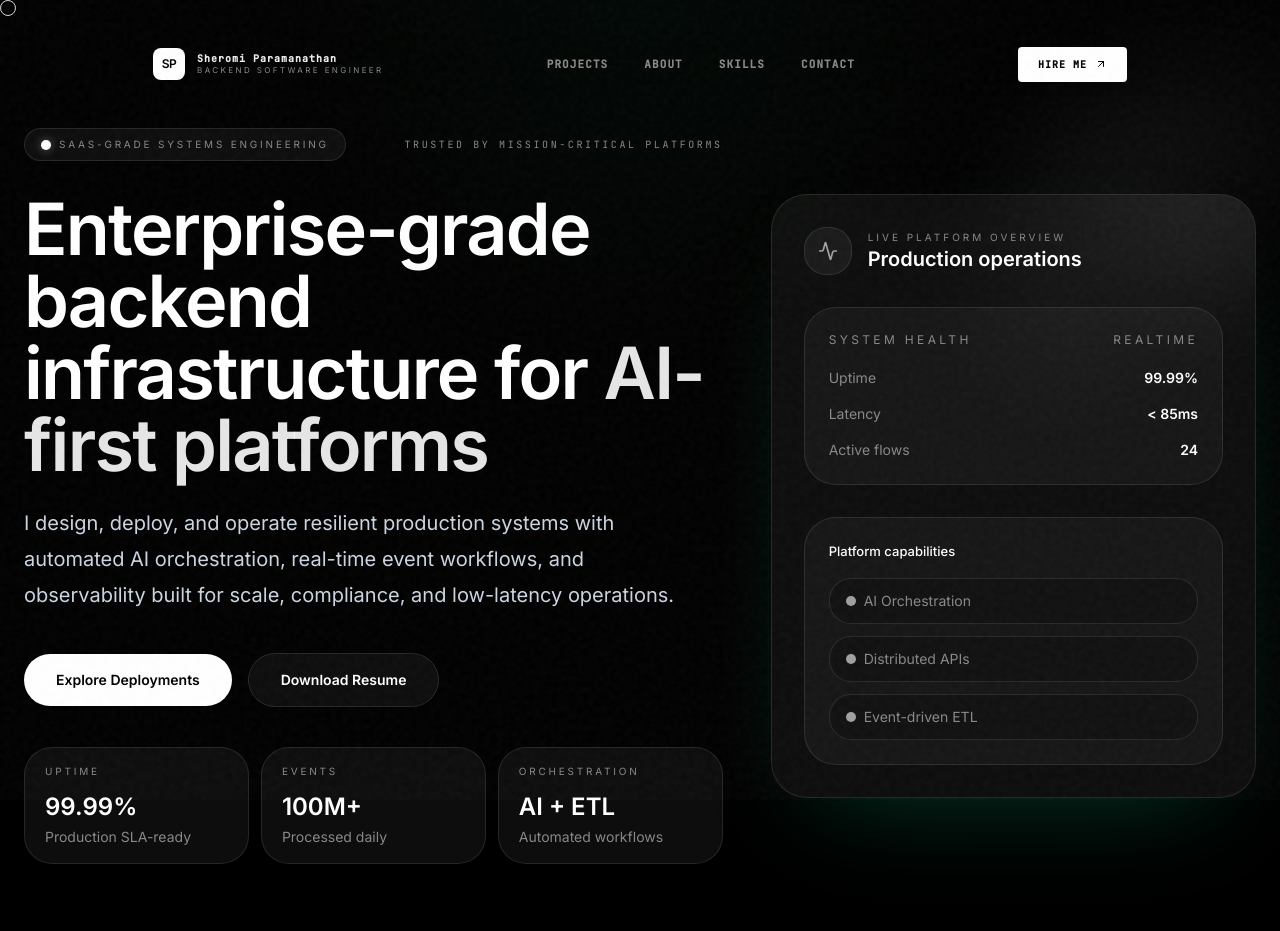
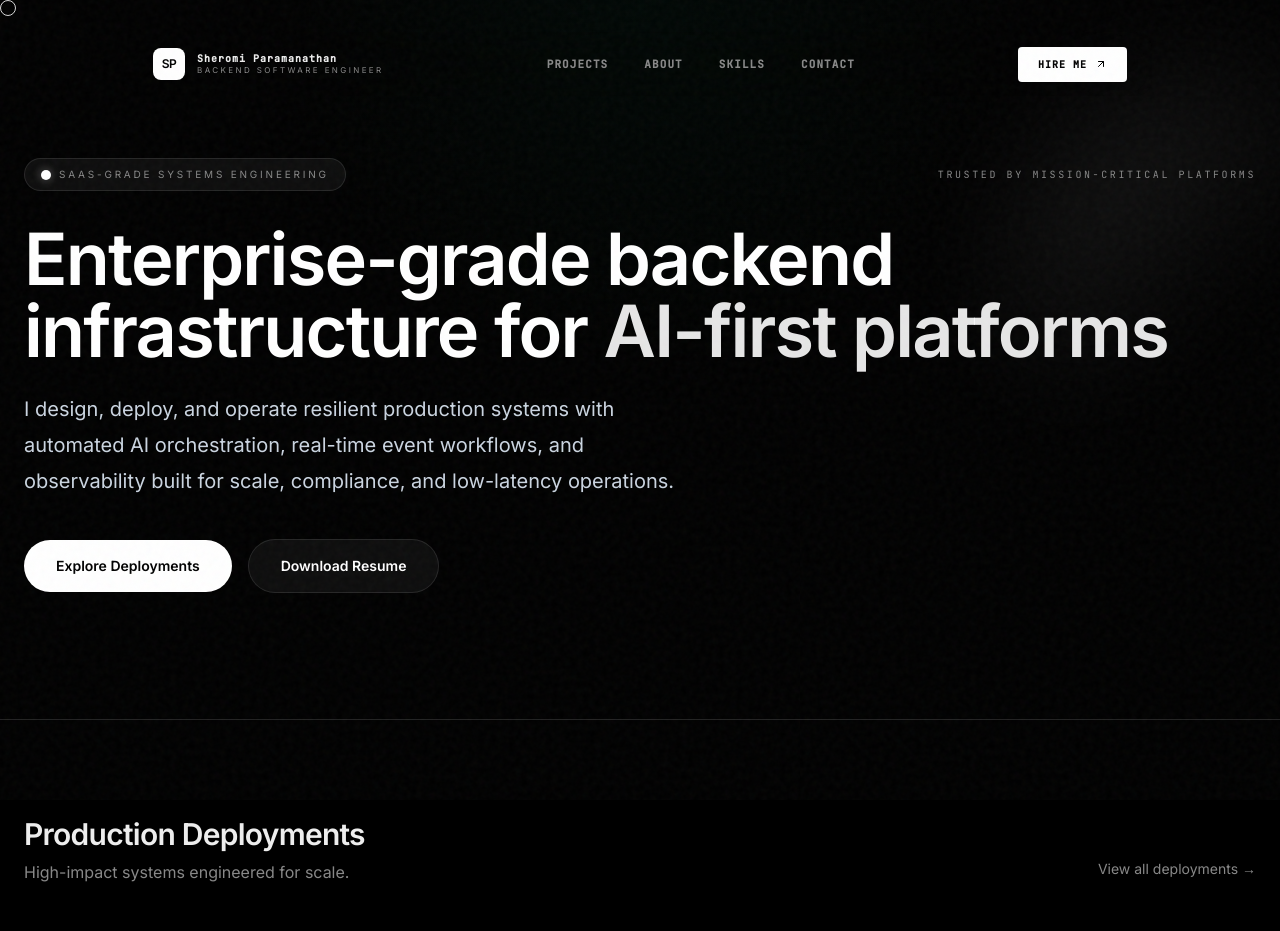
Before and after one commit to SheromiParamanathan/my-sample-portfolio, a Next.js app: page / in a window 1280 px wide. Shown: the top 931 px of the page. Built offline with nearby package versions, Linux system fonts and the light colour scheme.

Commit message:
Updated Hero 5

```diff
--- a/components/CreativeHome.tsx
+++ b/components/CreativeHome.tsx
@@ -2,7 +2,7 @@
 
 import Link from "next/link";
 import { useRef, useState, useEffect, useMemo } from "react";
-import { ArrowUpRight, Mail, Linkedin, Github, Server, Brain, Monitor, Wrench, Award, GraduationCap, Briefcase, Plus, Copy, Check, Hexagon, Cpu, Database, Activity } from "lucide-react";
+import { ArrowUpRight, Mail, Linkedin, Github, Server, Brain, Monitor, Wrench, Award, GraduationCap, Briefcase, Plus, Copy, Check, Hexagon, Cpu, Database } from "lucide-react";
 import { motion, useReducedMotion, useScroll, useSpring } from "framer-motion";
 import { projects } from "@/data/projects";
 import { skills, certifications } from "@/data/skills";
@@ -100,7 +100,7 @@ export function CreativeHome() {
                      initial={{ opacity: 0, y: 20 }}
                      animate={{ opacity: 1, y: 0 }}
                      transition={{ duration: 0.6, ease: [0.16, 1, 0.3, 1] }}
-                     className="lg:col-span-7"
+                     className="lg:col-span-12"
                   >
                      <div className="flex flex-col sm:flex-row sm:items-center sm:justify-between gap-4 mb-8">
                         <div className="inline-flex items-center gap-2 rounded-full border border-white/10 bg-white/5 px-4 py-2 text-[10px] uppercase tracking-[0.28em] text-[var(--muted)]">
@@ -127,77 +127,8 @@ export function CreativeHome() {
                         </a>
                      </div>
 
-                     <div className="mt-10 grid grid-cols-1 gap-3 sm:grid-cols-3">
-                        {[
-                           { label: "Uptime", value: "99.99%", detail: "Production SLA-ready" },
-                           { label: "Events", value: "100M+", detail: "Processed daily" },
-                           { label: "Orchestration", value: "AI + ETL", detail: "Automated workflows" }
-                        ].map((item) => (
-                           <div key={item.label} className="rounded-[28px] border border-white/10 bg-white/5 px-5 py-4">
-                              <div className="text-[10px] uppercase tracking-[0.28em] text-[var(--muted)]">{item.label}</div>
-                              <div className="mt-3 text-2xl font-semibold text-white">{item.value}</div>
-                              <div className="mt-1 text-sm text-[var(--muted)]">{item.detail}</div>
-                           </div>
-                        ))}
-                     </div>
                   </motion.div>
 
-                  <motion.div
-                     initial={{ opacity: 0, x: 20 }}
-                     animate={{ opacity: 1, x: 0 }}
-                     transition={{ duration: 0.6, delay: 0.2 }}
-                     className="hidden lg:block lg:col-span-5"
-                  >
-                     <div className="relative overflow-hidden rounded-[36px] border border-white/10 bg-[rgba(255,255,255,0.05)] p-8 shadow-[0_40px_100px_-50px_rgba(16,185,129,0.35)] backdrop-blur-xl">
-                        <div className="absolute -top-10 -right-8 h-32 w-32 rounded-full bg-white/10 blur-3xl" />
-                        <div className="relative space-y-8">
-                           <div className="flex items-center gap-4">
-                              <div className="grid h-12 w-12 place-items-center rounded-3xl bg-white/5 border border-white/10">
-                                 <Activity size={20} className="text-white/60" />
-                              </div>
-                              <div>
-                                 <p className="text-[10px] uppercase tracking-[0.3em] text-[var(--muted)]">Live platform overview</p>
-                                 <h3 className="text-xl font-semibold text-white">Production operations</h3>
-                              </div>
-                           </div>
-
-                           <div className="rounded-[32px] border border-white/10 bg-[rgba(255,255,255,0.04)] p-6">
-                              <div className="flex justify-between items-center text-[var(--muted)] text-xs uppercase tracking-[0.28em] mb-5">
-                                 <span>System health</span>
-                                 <span>Realtime</span>
-                              </div>
-                              <div className="space-y-4">
-                                 {[
-                                    { label: "Uptime", value: "99.99%" },
-                                    { label: "Latency", value: "< 85ms" },
-                                    { label: "Active flows", value: "24" }
-                                 ].map((item) => (
-                                    <div key={item.label} className="flex items-center justify-between text-sm">
-                                       <span className="text-[var(--muted)]">{item.label}</span>
-                                       <span className="font-semibold text-white">{item.value}</span>
-                                    </div>
-                                 ))}
-                              </div>
-                           </div>
-
-                           <div className="rounded-[32px] border border-white/10 bg-[rgba(255,255,255,0.04)] p-6">
-                              <div className="text-[13px] font-medium text-white mb-4">Platform capabilities</div>
-                              <div className="grid gap-3">
-                                 {[
-                                    "AI Orchestration",
-                                    "Distributed APIs",
-                                    "Event-driven ETL"
-                                 ].map((label) => (
-                                    <div key={label} className="inline-flex items-center gap-2 rounded-3xl border border-white/10 bg-black/20 px-4 py-3 text-sm text-[var(--muted)]">
-                                       <span className="h-2.5 w-2.5 rounded-full bg-white/60" />
-                                       {label}
-                                    </div>
-                                 ))}
-                              </div>
-                           </div>
-                        </div>
-                     </div>
-                  </motion.div>
                </div>
             </div>
          </section>
```
